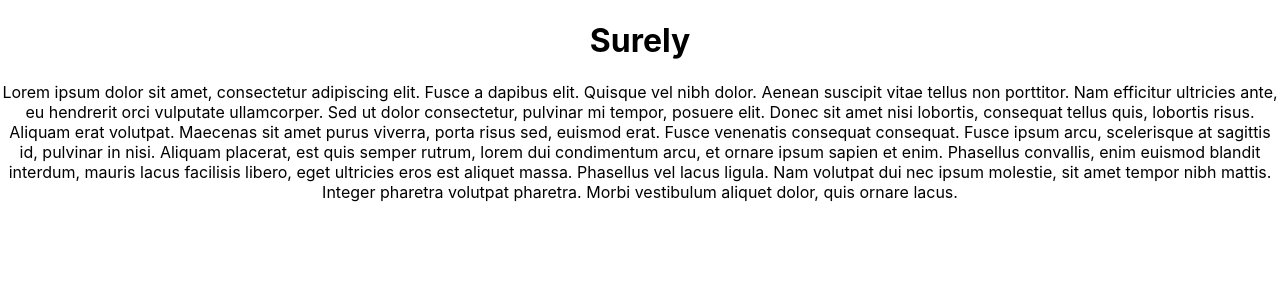
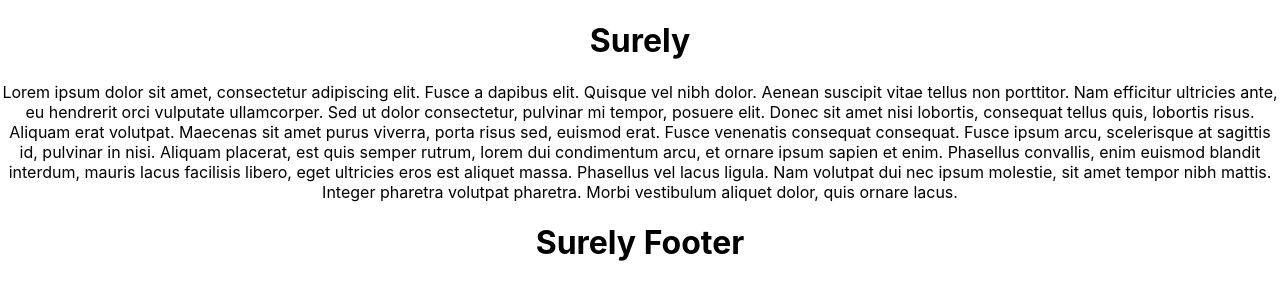
Before and after one commit to seansangpark/full-stack-takehome, a React (Create React App) app in the folder intsureview_fe/: page / in a window 1280 px wide. Shown: the top 300 px of the page. Built offline with nearby package versions, Linux system fonts and the light colour scheme.

Commit message:
footer component created and rendered

```diff
--- a/intsureview_fe/src/App.js
+++ b/intsureview_fe/src/App.js
@@ -2,12 +2,14 @@ import "./App.css";
 
 import Header from "./Header";
 import Central from "./Central";
+import Footer from "./Footer";
 
 const App = () => {
   return (
     <div className="App">
       <Header />
       <Central />
+      <Footer />
     </div>
   );
 };
--- /dev/null
+++ b/intsureview_fe/src/Footer.js
@@ -0,0 +1,11 @@
+import React from "react";
+
+const Footer = () => {
+  return (
+    <footer>
+      <h1>Surely Footer</h1>
+    </footer>
+  );
+};
+
+export default Footer;
```
